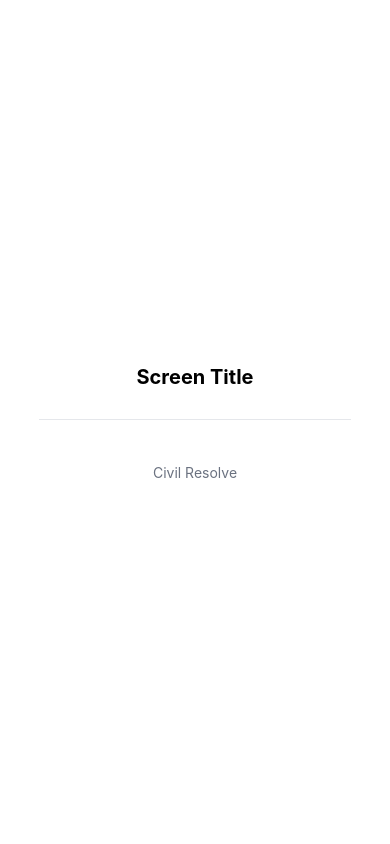
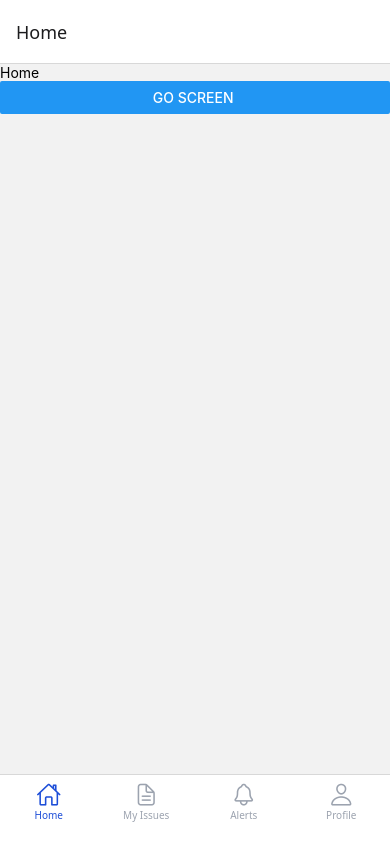
Before and after one commit to Saleem-bazhil/Civil_Resolve_frontend, a React Native app: screen /MainTabs in a window 390 px wide. Built offline with nearby package versions, Linux system fonts and the light colour scheme.

Commit message:
add the two navigator stack and bottom

```diff
--- a/App.tsx
+++ b/App.tsx
@@ -1,13 +1,17 @@
-import { ScreenContent } from 'components/ScreenContent';
 import { StatusBar } from 'expo-status-bar';
+import RootNavigator from './src/navigation/RootNavigator';
+import { NavigationContainer } from '@react-navigation/native';
 
 import './global.css';
 
 export default function App() {
   return (
     <>
-      <ScreenContent title="Home" path="App.tsx"></ScreenContent>
+    <NavigationContainer>
+     <RootNavigator/>
       <StatusBar style="auto" />
+    </NavigationContainer>
+
     </>
   );
 }
--- /dev/null
+++ b/src/imports/Imports.ts
@@ -0,0 +1,4 @@
+export {default as HomeScreen} from '../screens/Home';
+export {default as IssuesScreen} from '../screens/Issues';
+export {default as AlertScreen} from '../screens/Alert';
+export {default as ProfileScreen} from '../screens/Profile';
--- /dev/null
+++ b/src/navigation/BottomTabs.tsx
@@ -0,0 +1,77 @@
+import React from "react";
+import { createBottomTabNavigator } from "@react-navigation/bottom-tabs";
+import { Ionicons } from "@expo/vector-icons";
+
+import {
+  HomeScreen,
+  IssuesScreen,
+  AlertScreen,
+  ProfileScreen,
+} from "../imports/Imports";
+
+const Tab = createBottomTabNavigator();
+
+export default function BottomTabs() {
+  return (
+    <Tab.Navigator
+      screenOptions={{
+        headerShown: true,
+        tabBarStyle: {
+          height: 70,
+          paddingBottom: 10,
+        },
+        tabBarActiveTintColor: "#1d4ed8",
+        tabBarInactiveTintColor: "#9ca3af",
+      }}
+    >
+      <Tab.Screen
+        name="Home"
+        component={HomeScreen}
+        options={{
+          tabBarIcon: ({ color, size }) => (
+            <Ionicons name="home-outline" size={size} color={color} />
+          ),
+        }}
+      />
+
+      <Tab.Screen
+        name="Issues"
+        component={IssuesScreen}
+        options={{
+          tabBarLabel: "My Issues",
+          tabBarIcon: ({ color, size }) => (
+            <Ionicons
+              name="document-text-outline"
+              size={size}
+              color={color}
+            />
+          ),
+        }}
+      />
+
+      <Tab.Screen
+        name="Alerts"
+        component={AlertScreen}
+        options={{
+          tabBarIcon: ({ color, size }) => (
+            <Ionicons
+              name="notifications-outline"
+              size={size}
+              color={color}
+            />
+          ),
+        }}
+      />
+
+      <Tab.Screen
+        name="Profile"
+        component={ProfileScreen}
+        options={{
+          tabBarIcon: ({ color, size }) => (
+            <Ionicons name="person-outline" size={size} color={color} />
+          ),
+        }}
+      />
+    </Tab.Navigator>
+  );
+}
--- /dev/null
+++ b/src/navigation/RootNavigator.tsx
@@ -0,0 +1,19 @@
+import React from 'react'
+import { createNativeStackNavigator } from '@react-navigation/native-stack'
+import { ScreenContent } from 'components/ScreenContent';
+import BottomTabs from './BottomTabs';
+import { HomeScreen, IssuesScreen, AlertScreen, ProfileScreen } from '../imports/Imports';
+
+const Stack = createNativeStackNavigator();
+
+const RootNavigator = () => {
+    return (
+        <Stack.Navigator>
+            <Stack.Screen name="MainTabs" component={BottomTabs} options={{ headerShown: false }} />
+            <Stack.Screen name="Screen" component={ScreenContent} options={{ headerShown: true }} />
+
+        </Stack.Navigator>
+    )
+}
+
+export default RootNavigator
--- /dev/null
+++ b/src/screens/Alert.tsx
@@ -0,0 +1,12 @@
+import { View, Text } from 'react-native'
+import React from 'react'
+
+const Alert = () => {
+  return (
+    <View>
+      <Text>Alert</Text>
+    </View>
+  )
+}
+
+export default Alert
--- /dev/null
+++ b/src/screens/Home.tsx
@@ -0,0 +1,13 @@
+import { View, Text ,Button} from 'react-native'
+import React from 'react'
+
+const Home = ({navigation}:any) => {
+  return (
+    <View>
+      <Text>Home</Text>
+      <Button title='go screen ' onPress={()=>navigation.navigate("Screen")}/>
+    </View>
+  )
+}
+
+export default Home
--- /dev/null
+++ b/src/screens/Issues.tsx
@@ -0,0 +1,12 @@
+import { View, Text } from 'react-native'
+import React from 'react'
+
+const Issues = () => {
+  return (
+    <View>
+      <Text>Issues</Text>
+    </View>
+  )
+}
+
+export default Issues
--- /dev/null
+++ b/src/screens/Profile.tsx
@@ -0,0 +1,12 @@
+import { View, Text } from 'react-native'
+import React from 'react'
+
+const Profile = () => {
+  return (
+    <View>
+      <Text>Profile</Text>
+    </View>
+  )
+}
+
+export default Profile
```
Also changed, not shown: package.json (+6 -1 lines), 1 other file (tests, documents, lock files or other folders).
